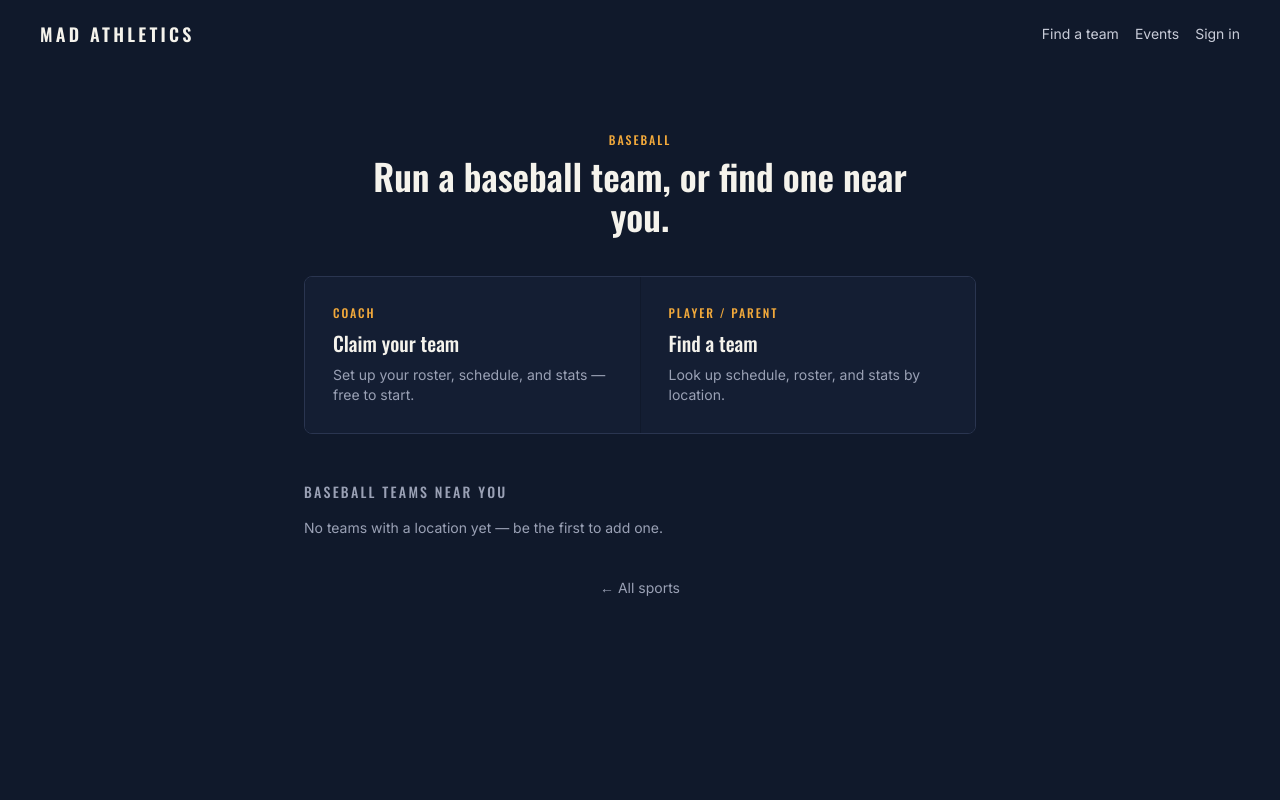
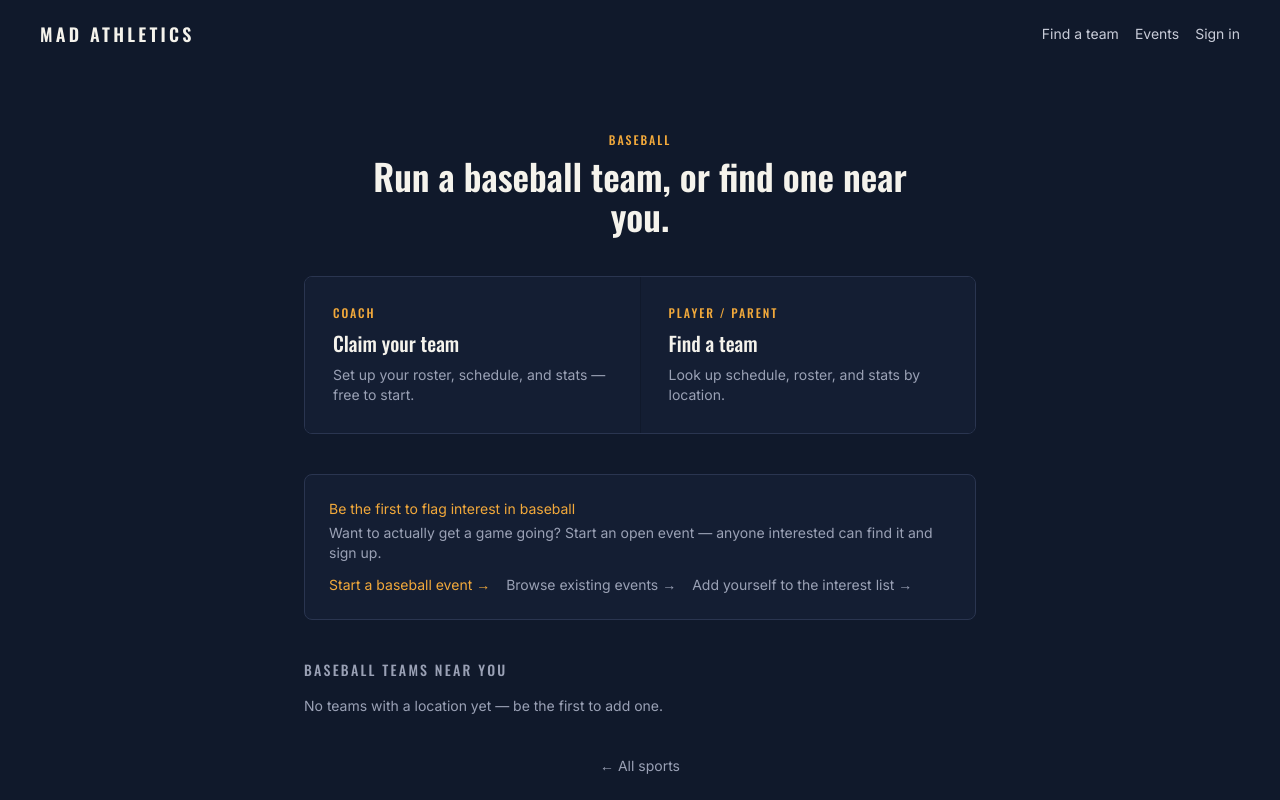
Before and after one commit to machu009/mad-athletics, a Next.js app: page /sports/baseball in a window 1280 px wide. Shown: the top 800 px of the page. Built offline with nearby package versions, Linux system fonts and the light colour scheme; no server answers; the database is empty.

Commit message:
Deploy 2026-06-22 21:36

```diff
--- a/src/app/events/new/new-event-form.tsx
+++ b/src/app/events/new/new-event-form.tsx
@@ -4,11 +4,30 @@ import { useState } from 'react';
 import { useRouter } from 'next/navigation';
 import { createClient } from '@/lib/supabase/client';
 
+const sports = [
+  'Baseball',
+  'Softball',
+  'Basketball',
+  'Soccer',
+  'Football',
+  'Volleyball',
+  'Golf',
+];
+
 type Team = { id: string; name: string; slug: string };
 
-export default function NewEventForm({ myTeams }: { myTeams: Team[] }) {
+export default function NewEventForm({
+  myTeams,
+  defaultSport,
+}: {
+  myTeams: Team[];
+  defaultSport?: string;
+}) {
   const router = useRouter();
   const [title, setTitle] = useState('');
+  const [sport, setSport] = useState(
+    sports.find((s) => s.toLowerCase() === defaultSport?.toLowerCase()) ?? ''
+  );
   const [description, setDescription] = useState('');
   const [date, setDate] = useState('');
   const [location, setLocation] = useState('');
@@ -31,6 +50,7 @@ export default function NewEventForm({ myTeams }: { myTeams: Team[] }) {
       .from('events')
       .insert({
         title,
+        sport: sport ? sport.toLowerCase() : null,
         description: description || null,
         event_date: new Date(date).toISOString(),
         location: location || null,
@@ -61,9 +81,27 @@ export default function NewEventForm({ myTeams }: { myTeams: Team[] }) {
           required
           value={title}
           onChange={(e) => setTitle(e.target.value)}
-          placeholder="Saturday pickup basketball"
+          placeholder="Saturday morning round"
           className="mt-1 w-full rounded-lg border border-[#2A3550] bg-[#141E33] px-4 py-3 text-sm text-[#F5F3EC] placeholder-[#5B6478] focus:outline-none focus:ring-2 focus:ring-[#F2A93B]"
         />
+      </div>
+
+      <div>
+        <label className="text-xs tracking-[0.12em] text-[#9AA1B5]">
+          SPORT
+        </label>
+        <select
+          value={sport}
+          onChange={(e) => setSport(e.target.value)}
+          className="mt-1 w-full rounded-lg border border-[#2A3550] bg-[#141E33] px-4 py-3 text-sm text-[#F5F3EC] focus:outline-none focus:ring-2 focus:ring-[#F2A93B]"
+        >
+          <option value="">Not sport-specific</option>
+          {sports.map((s) => (
+            <option key={s} value={s}>
+              {s}
+            </option>
+          ))}
+        </select>
       </div>
 
       <div>
--- a/src/app/events/new/page.tsx
+++ b/src/app/events/new/page.tsx
@@ -2,14 +2,20 @@ import { redirect } from 'next/navigation';
 import { createClient } from '@/lib/supabase/server';
 import NewEventForm from './new-event-form';
 
-export default async function NewEventPage() {
+export default async function NewEventPage({
+  searchParams,
+}: {
+  searchParams: Promise<{ sport?: string }>;
+}) {
+  const { sport } = await searchParams;
   const supabase = await createClient();
   const {
     data: { user },
   } = await supabase.auth.getUser();
 
   if (!user) {
-    redirect('/sign-in?next=/events/new');
+    const next = sport ? `/events/new?sport=${sport}` : '/events/new';
+    redirect(`/sign-in?next=${encodeURIComponent(next)}`);
   }
 
   const { data: memberships } = await supabase
@@ -36,7 +42,7 @@ export default async function NewEventPage() {
       <p className="mt-2 text-sm text-[#9AA1B5]">
         A tournament, a pickup game, anything people can show up for.
       </p>
-      <NewEventForm myTeams={myTeams} />
+      <NewEventForm myTeams={myTeams} defaultSport={sport} />
     </div>
   );
 }
--- a/src/app/events/page.tsx
+++ b/src/app/events/page.tsx
@@ -1,18 +1,40 @@
 import Link from 'next/link';
 import { createClient } from '@/lib/supabase/server';
 
-export default async function EventsPage() {
+const sports = [
+  'Baseball',
+  'Softball',
+  'Basketball',
+  'Soccer',
+  'Football',
+  'Volleyball',
+  'Golf',
+];
+
+export default async function EventsPage({
+  searchParams,
+}: {
+  searchParams: Promise<{ sport?: string }>;
+}) {
+  const { sport } = await searchParams;
   const supabase = await createClient();
-  const { data: events } = await supabase
+
+  let query = supabase
     .from('events')
-    .select('id, title, event_date, location, host_team_id, teams(name, slug)')
+    .select('id, title, sport, event_date, location, host_team_id, teams(name, slug)')
     .gte('event_date', new Date().toISOString())
     .order('event_date', { ascending: true })
     .limit(50);
 
+  if (sport) {
+    query = query.eq('sport', sport);
+  }
+
+  const { data: events } = await query;
+
   return (
     <div className="mx-auto max-w-3xl px-6 py-16">
-      <div className="flex items-center justify-between">
+      <div className="flex flex-wrap items-center justify-between gap-3">
         <h1
           className="text-2xl font-semibold"
           style={{ fontFamily: 'var(--font-display)' }}
@@ -26,6 +48,21 @@ export default async function EventsPage() {
           Create event
         </Link>
       </div>
+
+      <form method="get" className="mt-4">
+        <select
+          name="sport"
+          defaultValue={sport ?? ''}
+          className="rounded-lg border border-[#2A3550] bg-[#141E33] px-4 py-2 text-sm text-[#F5F3EC] focus:outline-none focus:ring-2 focus:ring-[#F2A93B]"
+        >
+          <option value="">All sports</option>
+          {sports.map((s) => (
+            <option key={s} value={s.toLowerCase()}>
+              {s}
+            </option>
+          ))}
+        </select>
+      </form>
 
       <div className="mt-8 space-y-2">
         {!events?.length ? (
@@ -45,6 +82,9 @@ export default async function EventsPage() {
                 <div>
                   <p className="text-sm">{e.title}</p>
                   <p className="text-xs text-[#9AA1B5]">
+                    {e.sport && (
+                      <span className="capitalize">{e.sport} · </span>
+                    )}
                     {host ? `Hosted by ${host.name}` : 'Open event'}
                     {e.location ? ` · ${e.location}` : ''}
                   </p>
--- a/src/app/sports/[sport]/page.tsx
+++ b/src/app/sports/[sport]/page.tsx
@@ -27,12 +27,18 @@ export default async function SportLandingPage({
   }
 
   const supabase = await createClient();
+
   const { data: teams } = await supabase
     .from('teams')
     .select('id, name, slug, latitude, longitude')
     .eq('sport', slug)
     .not('latitude', 'is', null)
     .not('longitude', 'is', null);
+
+  const { count: interestCount } = await supabase
+    .from('sport_interests')
+    .select('id', { count: 'exact', head: true })
+    .eq('sport', slug);
 
   return (
     <div className="flex min-h-screen flex-col items-center px-6 py-16 text-center">
@@ -93,7 +99,40 @@ export default async function SportLandingPage({
         </Link>
       </div>
 
-      <div className="mt-12 w-full max-w-2xl text-left">
+      {/* Demand signal — aggregate only, no individual names, no contact mechanism */}
+      <div className="mt-10 w-full max-w-2xl rounded-lg border border-[#2A3550] bg-[#141E33] p-6 text-left">
+        <p className="text-sm text-[#F2A93B]">
+          {interestCount && interestCount > 0
+            ? `${interestCount} ${interestCount === 1 ? 'person' : 'people'} interested in playing ${label.toLowerCase()}`
+            : `Be the first to flag interest in ${label.toLowerCase()}`}
+        </p>
+        <p className="mt-1 text-sm text-[#9AA1B5]">
+          Want to actually get a game going? Start an open event — anyone
+          interested can find it and sign up.
+        </p>
+        <div className="mt-3 flex flex-wrap gap-4">
+          <Link
+            href={`/events/new?sport=${slug}`}
+            className="text-sm text-[#F2A93B] hover:underline"
+          >
+            Start a {label.toLowerCase()} event →
+          </Link>
+          <Link
+            href={`/events?sport=${slug}`}
+            className="text-sm text-[#9AA1B5] hover:text-[#F2A93B] hover:underline"
+          >
+            Browse existing events →
+          </Link>
+          <Link
+            href="/profile"
+            className="text-sm text-[#9AA1B5] hover:text-[#F2A93B] hover:underline"
+          >
+            Add yourself to the interest list →
+          </Link>
+        </div>
+      </div>
+
+      <div className="mt-10 w-full max-w-2xl text-left">
         <h2
           className="text-sm tracking-[0.16em] text-[#9AA1B5]"
           style={{ fontFamily: 'var(--font-display)' }}
```
Also changed, not shown: 1 other file (tests, documents, lock files or other folders).
